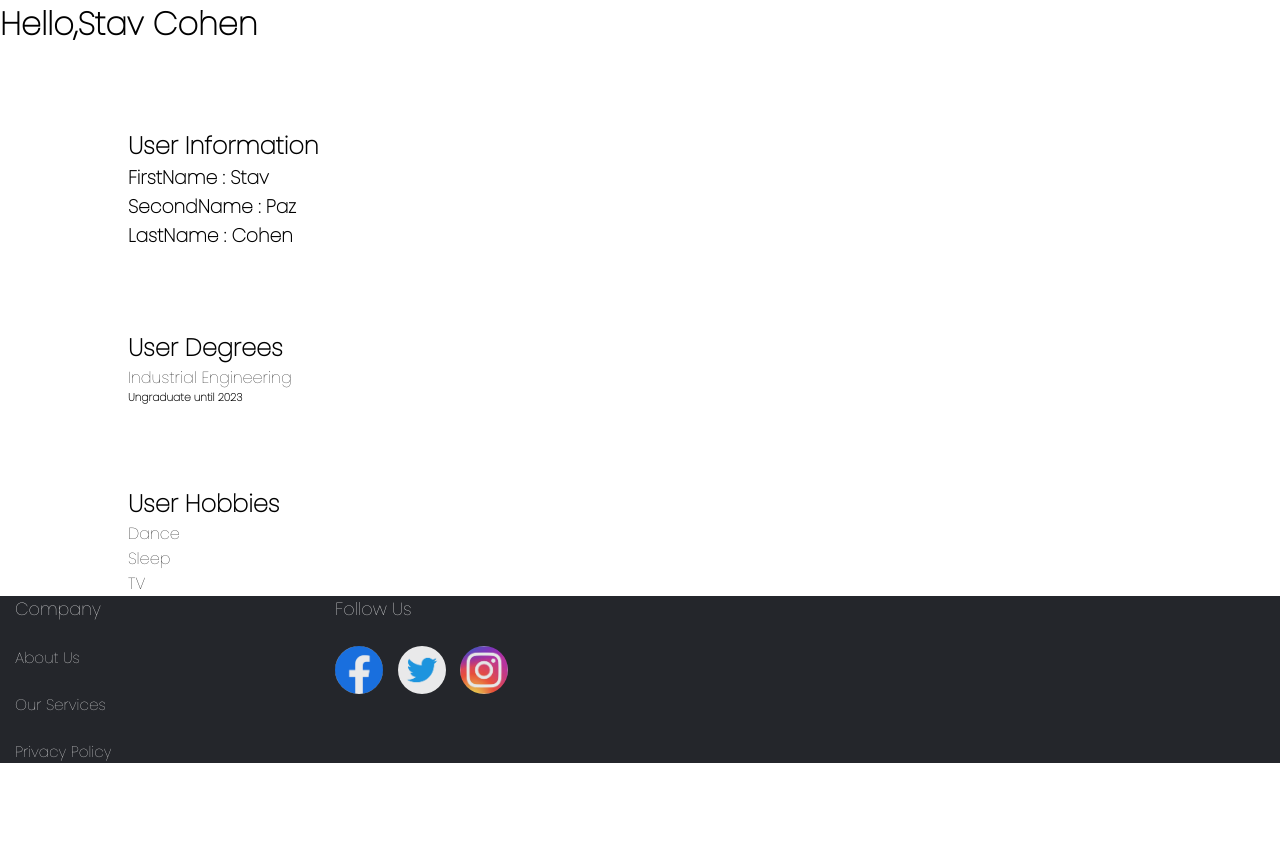
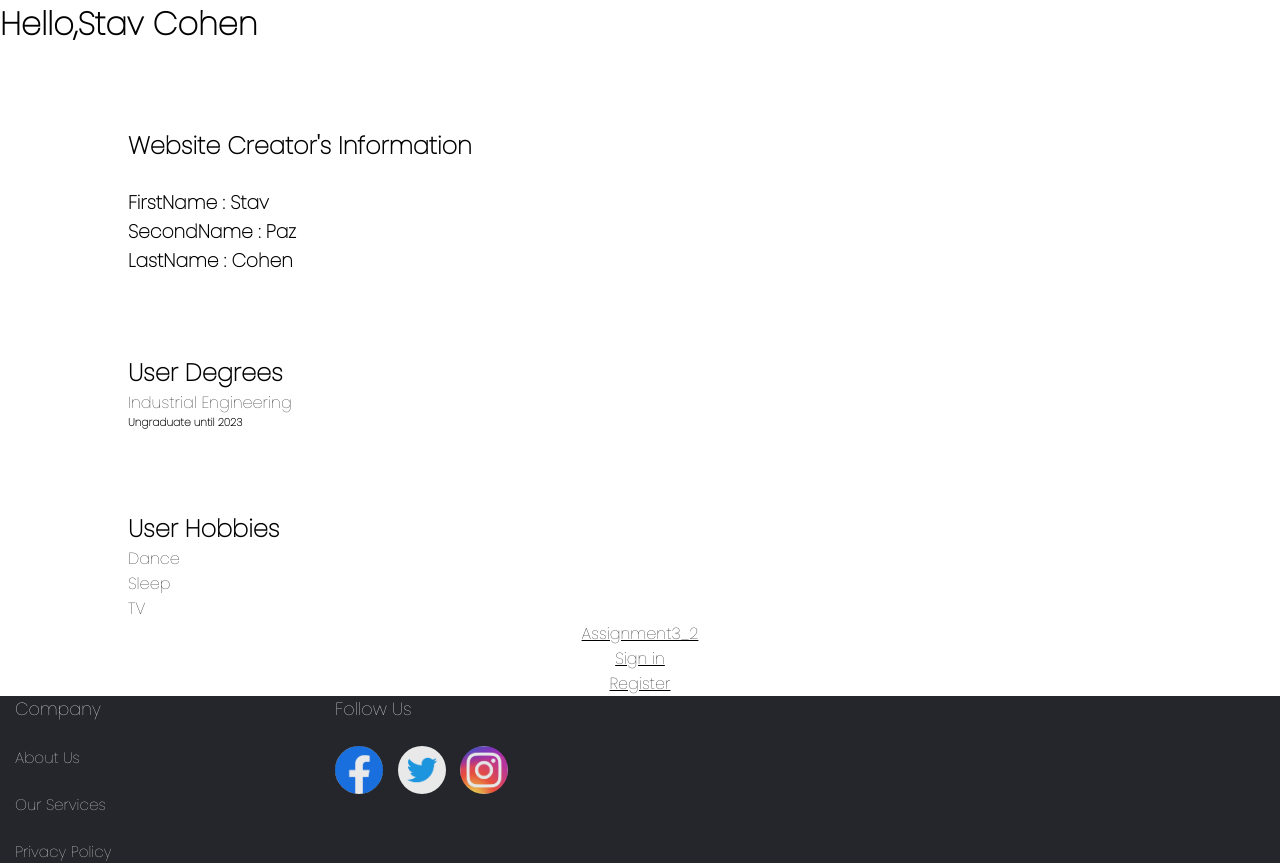
Before and after one commit to stavpaz/StavServerSide, a Flask app: page /assignment3_1.html in a window 1280 px wide. Shown: the part 48-911 px from the top of the page. Before the commit the page ends 811 px from the top, so only its background shows below. Run offline with Flask 2, Linux system fonts and the light colour scheme.

Commit message:
assign32update

```diff
--- a/templates/assignment3_1.html
+++ b/templates/assignment3_1.html
@@ -1,13 +1,15 @@
 {% extends 'blocks.html' %}
 {% block content %}
 {% include('nav.html') %}
-{% if user_name %}
+{% if session['logedin'] %}
+        <h1>Welcome, {{ session['username'] | upper() }}</h1><br>
+{% elif user_name %}
 <h1> Hello,{{user_name | capitalize() }}  {{user_second | capitalize()}} </h1>
 {% else %}
 <h1> Hello,Stranger</h1>
 {% endif %}
 <div class="container">
-    <h2> User Information</h2>
+    <h2> Website Creator's Information </h2> <br>
     <p> {% for title , value in user_info.items() %}
     <h3>  {{title}} : {{ value}} </h3>
         {% endfor %}
@@ -29,5 +31,18 @@
         {% endfor %}
     </ul>
 </div>
+{% if session['logedin'] %}
+<center>
+         <a href="{{url_for('Assign2_page')}}" style="color: #000000">Assignment3_2 </a><br>
+         <a href="{{url_for('search_func')}}" style="color: #000000">Search </a><br>
+         <a href="{{url_for('logout_func')}}" style="color: #000000">Logout</a><br>
+</center>
+{% else %}
+<center>
+<a href="{{url_for('Assign2_page')}}" style="color: #000000">Assignment3_2 </a><br>
+ <a href="{{url_for('login_func')}}" style="color: #000000">Sign in </a> <br>
+ <a href="{{url_for('register_func')}}" style="color: #000000">Register</a><br>
+</center>
+{% endif %}
  {% include('footer.html') %}
 {% endblock %}
--- a/templates/assignment3_2.html
+++ b/templates/assignment3_2.html
@@ -5,9 +5,11 @@
 
  {% if session['logedin'] %}
         <h1>Welcome, {{ session['username'] | upper() }}</h1><br>
+         <a href="{{url_for('Assign_page')}}" style="color: #000000">Assignment3_1 </a><br>
          <a href="{{url_for('search_func')}}" style="color: #000000">Search </a><br>
          <a href="{{url_for('logout_func')}}" style="color: #000000">Logout</a><br>
 {% else %}
+ <a href="{{url_for('Assign_page')}}" style="color: #000000">Assignment3_1 </a><br>
  <a href="{{url_for('login_func')}}" style="color: #000000">Sign in </a> <br>
  <a href="{{url_for('register_func')}}" style="color: #000000">Register</a><br>
 
```
